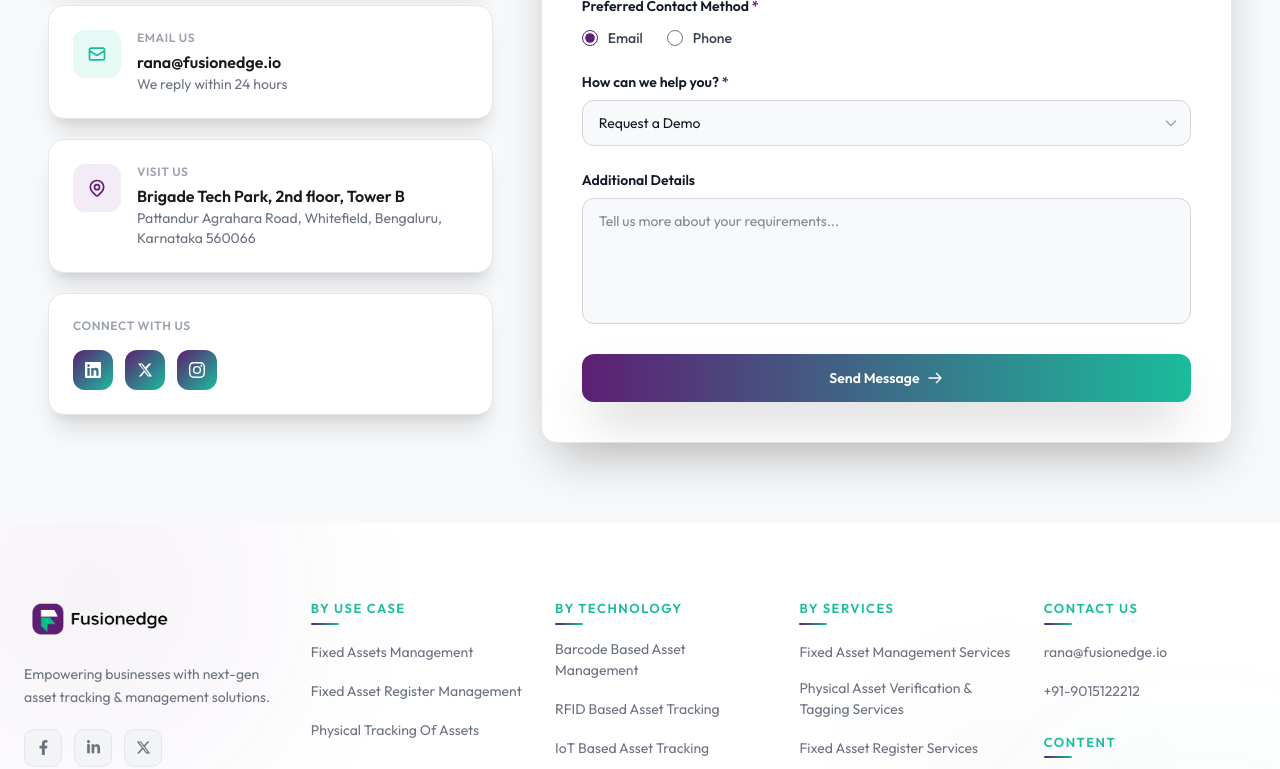
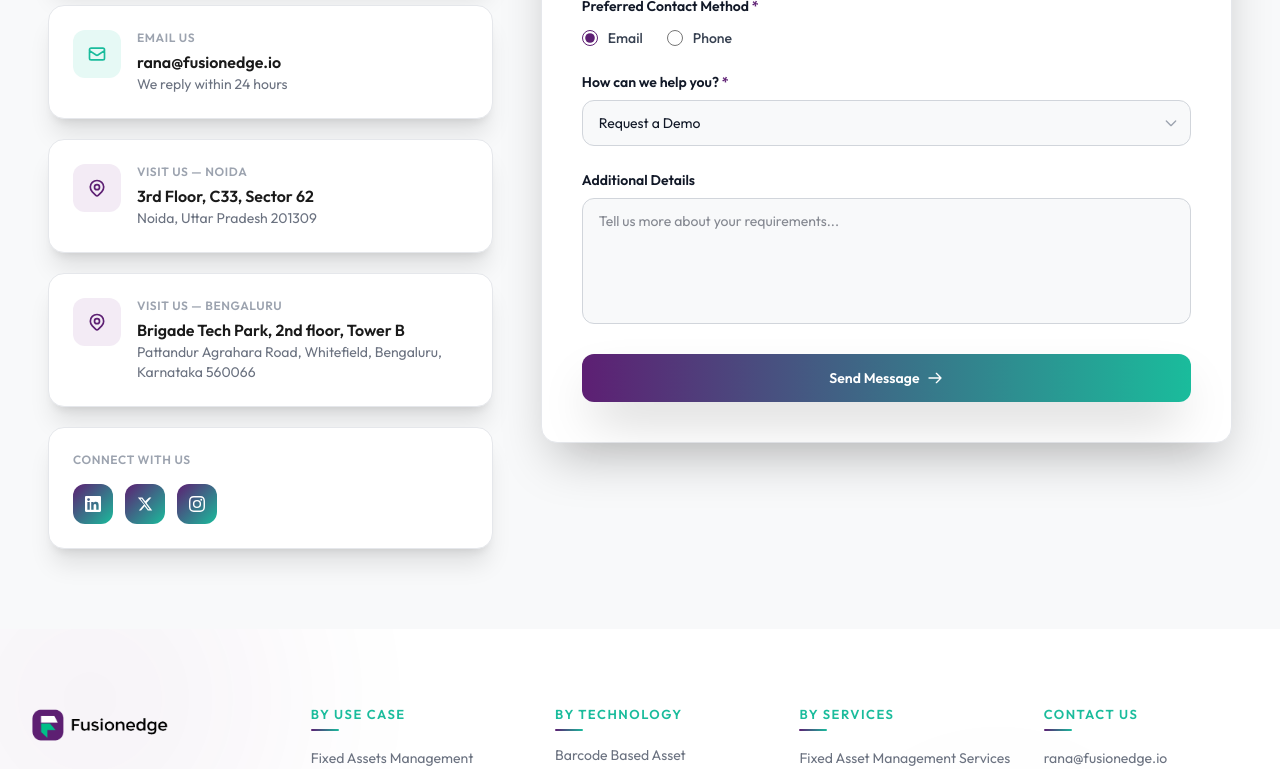
Before and after one commit to Aksdec14/FusionEdge_New_Website, a Next.js app: page /contact in a window 1280 px wide. Shown: the part 831-1600 px from the top of the page. Built offline with nearby package versions, Linux system fonts and the light colour scheme; no server answers.

Commit message:
Noida Address Updated

```diff
--- a/app/components/ContactForm.tsx
+++ b/app/components/ContactForm.tsx
@@ -285,6 +285,7 @@ export default function ContactSection() {
                             <ContactItem Icon={Mail} label="rana@fusionedge.io" />
                             <ContactItem Icon={Phone} label="+91-9015122212" />
                             <ContactItem Icon={MapPin} label="Brigade Tech Park, 2nd floor, Tower B, Pattandur Agrahara Road, Whitefield, Bengaluru, Karnataka 560066" />
+                            <ContactItem Icon={MapPin} label="3rd Floor, C33, Sector 62, Noida, Uttar Pradesh 201309" />
                         </ul>
 
                         {/* Social links */}
--- a/app/contact/page.tsx
+++ b/app/contact/page.tsx
@@ -158,7 +158,7 @@ const Contact = () => {
                                 sub="We reply within 24 hours"
                             />
 
-                            {/* Location */}
+                            {/* Location 1 */}
                             <ContactCard
                                 iconBg="#F3EBF5"
                                 iconColor="#5D1F73"
@@ -170,7 +170,24 @@ const Contact = () => {
                                             d="M15 11a3 3 0 11-6 0 3 3 0 016 0z" />
                                     </>
                                 }
-                                label="Visit Us"
+                                label="Visit Us — Noida"
+                                title="3rd Floor, C33, Sector 62"
+                                sub="Noida, Uttar Pradesh 201309"
+                            />
+
+                            {/* Location 2 */}
+                            <ContactCard
+                                iconBg="#F3EBF5"
+                                iconColor="#5D1F73"
+                                icon={
+                                    <>
+                                        <path strokeLinecap="round" strokeLinejoin="round" strokeWidth={2}
+                                            d="M17.657 16.657L13.414 20.9a1.998 1.998 0 01-2.827 0l-4.244-4.243a8 8 0 1111.314 0z" />
+                                        <path strokeLinecap="round" strokeLinejoin="round" strokeWidth={2}
+                                            d="M15 11a3 3 0 11-6 0 3 3 0 016 0z" />
+                                    </>
+                                }
+                                label="Visit Us — Bengaluru"
                                 title="Brigade Tech Park, 2nd floor, Tower B"
                                 sub="Pattandur Agrahara Road, Whitefield, Bengaluru, Karnataka 560066"
                             />
```
